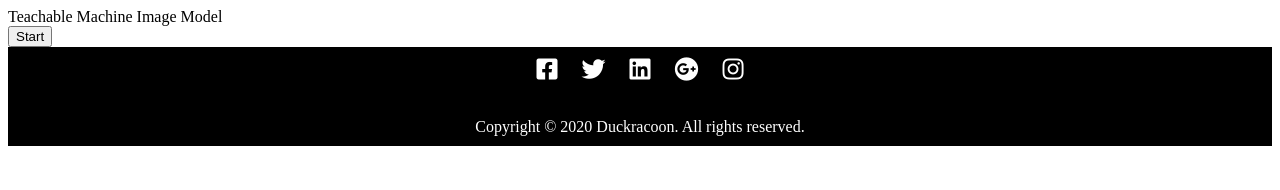
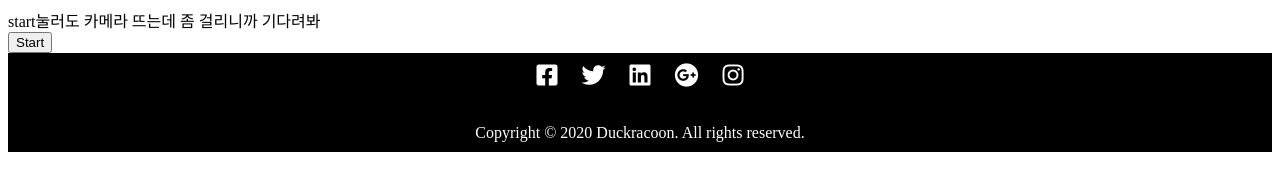
Before and after one commit to Aiden-Kwak/animalFace, a plain HTML site: page index.html in a window 1280 px wide. Drawn offline with Linux system fonts and the light colour scheme.

Commit message:
initial commit

```diff
--- a/index.html
+++ b/index.html
@@ -14,7 +14,7 @@
     <link rel="stylesheet" href="./animal.css" type="text/css">
 </head>
 <body>
-    <div>Teachable Machine Image Model</div>
+    <div>start눌러도 카메라 뜨는데 좀 걸리니까 기다려봐</div>
     <button type="button" onclick="init()">Start</button>
     <div id="webcam-container"></div>
     <div id="label-container"></div>
```
